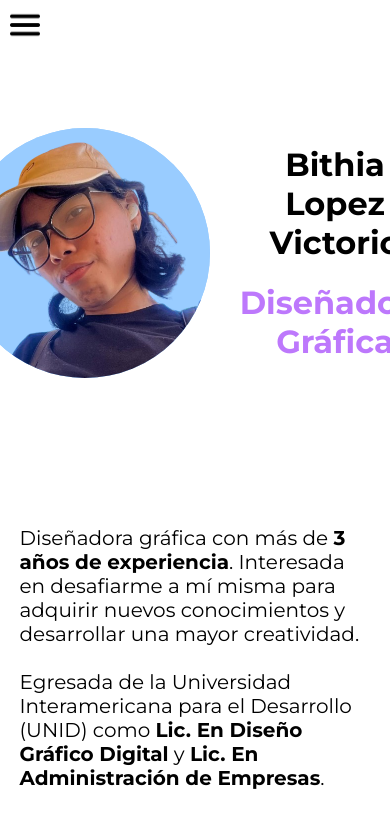
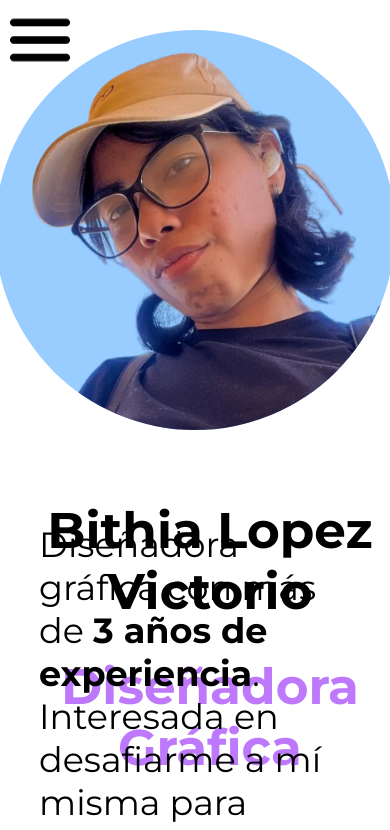
Before and after one commit to RadukaiDev/bithiaportfolio, a plain HTML site: page index.html in a window 390 px wide. Shown: the top 830 px of the page. Drawn offline with Linux system fonts and the light colour scheme; a web font is replaced by a local one.

Commit message:
26032512

```diff
--- a/index.html
+++ b/index.html
@@ -26,7 +26,7 @@
 <div class="intro">
     <div class="intro-person">
         <div class="person-img">
-            <img class="person-img" src="imgs/bithia.png" alt="" class="img-perfil">
+            <img class="img-perfil" src="imgs/bithia.png" alt="" class="img-perfil">
         </div>
         <div class="person-name">
             <h1 class="text-name">Bithia Lopez Victorio</h1>
--- a/style.css
+++ b/style.css
@@ -113,10 +113,15 @@ background: #e6e6e6;
 .person-img{
     width: 250px;
     height: 250px;
+}
+
+
+.img-perfil{
     background-color: #99ccff;
     border-radius: 50%;
+    width: 250px;
+    height: 250px;
 }
-
 .person-name{
     font-family: 'Montserrat', sans-serif;
     margin-left: 30px;
@@ -254,20 +259,44 @@ display: flex;
 }
 
 
-@media (max-width: 900px) {
+@media (max-width: 912px) {
+
+    .icon-menu{
+        width: 60px;
+        height: 60px;
+    }
     .intro{
         width: 100%;
         height: 100vh;
         margin-bottom: 100px;
     }
+    .intro-person{
+        display: block;
+        height: 40vh;
+    }
+    .person-img{
+        display: flex;
+        justify-content: center;
+        width: 100%;
+    }
+    .img-perfil{
+        width: 400px;
+        height: 400px;
+        margin-top: 30px;
+    }
+    .person-name{
+        margin-top: 250px;
+        font-size: 25px;
+    }
 
     .bio-text{
-        width: 90%;
+        margin-top: 150px;
+        width: 80%;
         text-align: left;
     }
 
     .text-p{
-        font-size: 20px;
+        font-size: 35px;
     }
     .next{
         width: 100%;
```
